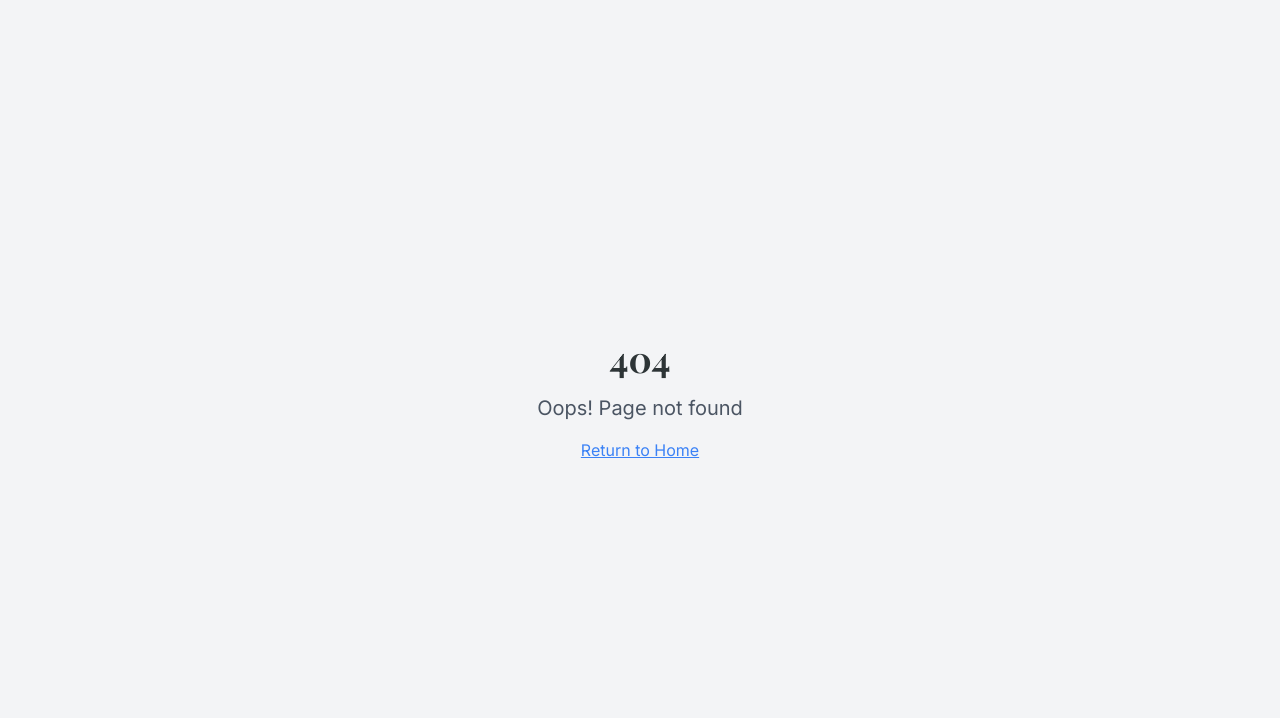
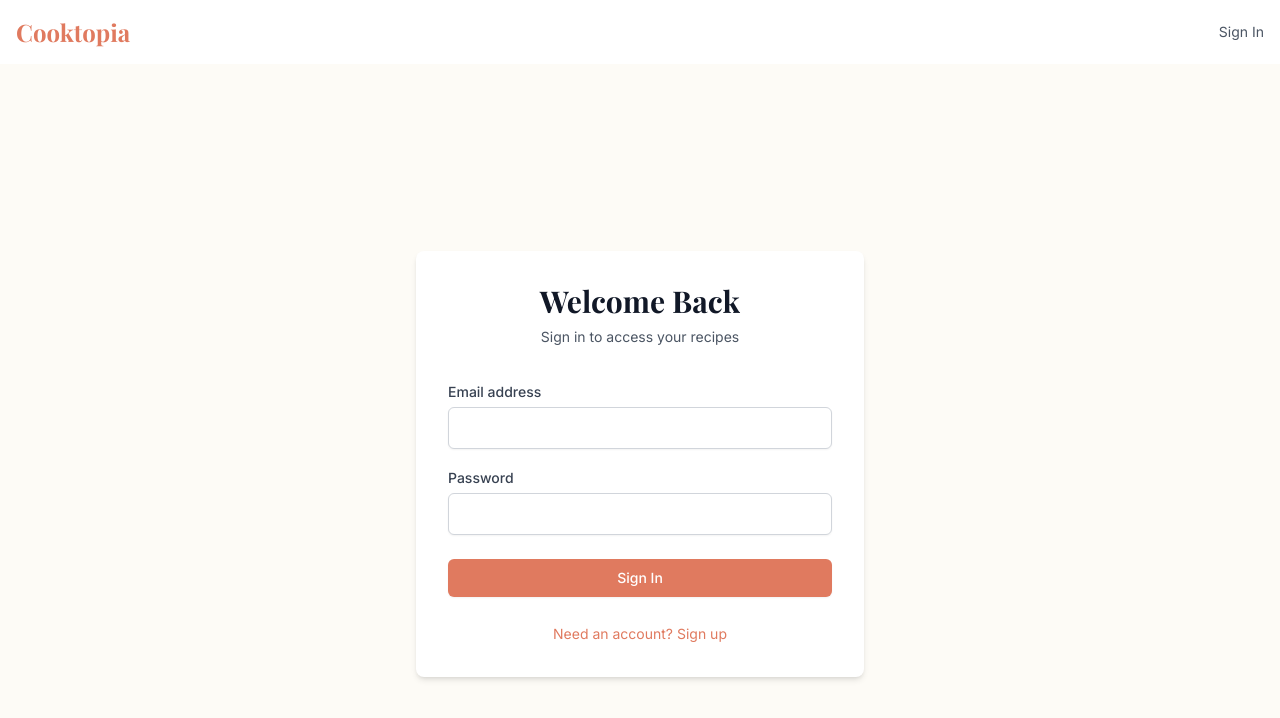
Before and after one commit to cooktopia2025/cooktopia-creation, a React (Vite) app: page /auth in a window 1280 px wide. Before the commit this address had no page. Shown: the top 718 px of the page. Built offline with nearby package versions, Linux system fonts and the light colour scheme.

Commit message:
Run SQL scripts
The SQL scripts have been reviewed and approved, and are now being executed.

```diff
--- a/src/App.tsx
+++ b/src/App.tsx
@@ -1,10 +1,14 @@
+
 import { Toaster } from "@/components/ui/toaster";
 import { Toaster as Sonner } from "@/components/ui/sonner";
 import { TooltipProvider } from "@/components/ui/tooltip";
 import { QueryClient, QueryClientProvider } from "@tanstack/react-query";
 import { BrowserRouter, Routes, Route } from "react-router-dom";
+import { AuthProvider } from "./contexts/AuthContext";
 import Index from "./pages/Index";
+import Auth from "./pages/Auth";
 import NotFound from "./pages/NotFound";
+import Header from "./components/Header";
 
 const queryClient = new QueryClient();
 
@@ -14,11 +18,14 @@ const App = () => (
       <Toaster />
       <Sonner />
       <BrowserRouter>
-        <Routes>
-          <Route path="/" element={<Index />} />
-          {/* ADD ALL CUSTOM ROUTES ABOVE THE CATCH-ALL "*" ROUTE */}
-          <Route path="*" element={<NotFound />} />
-        </Routes>
+        <AuthProvider>
+          <Header />
+          <Routes>
+            <Route path="/" element={<Index />} />
+            <Route path="/auth" element={<Auth />} />
+            <Route path="*" element={<NotFound />} />
+          </Routes>
+        </AuthProvider>
       </BrowserRouter>
     </TooltipProvider>
   </QueryClientProvider>
--- /dev/null
+++ b/src/components/Header.tsx
@@ -0,0 +1,40 @@
+
+import { useAuth } from "@/contexts/AuthContext";
+import { LogOut, Menu } from "lucide-react";
+import { Link } from "react-router-dom";
+
+const Header = () => {
+  const { user, signOut } = useAuth();
+
+  return (
+    <header className="bg-white shadow-sm">
+      <div className="container mx-auto px-4 py-4">
+        <div className="flex items-center justify-between">
+          <Link to="/" className="text-2xl font-serif font-bold text-terracotta">
+            Cooktopia
+          </Link>
+          <div className="flex items-center gap-4">
+            {user ? (
+              <button
+                onClick={() => signOut()}
+                className="flex items-center gap-2 text-sm text-gray-600 hover:text-gray-900"
+              >
+                <LogOut className="w-4 h-4" />
+                Sign Out
+              </button>
+            ) : (
+              <Link
+                to="/auth"
+                className="text-sm text-gray-600 hover:text-gray-900"
+              >
+                Sign In
+              </Link>
+            )}
+          </div>
+        </div>
+      </div>
+    </header>
+  );
+};
+
+export default Header;
--- /dev/null
+++ b/src/contexts/AuthContext.tsx
@@ -0,0 +1,111 @@
+
+import { createContext, useContext, useEffect, useState } from "react";
+import { User } from "@supabase/supabase-js";
+import { supabase } from "@/integrations/supabase/client";
+import { useNavigate } from "react-router-dom";
+import { useToast } from "@/hooks/use-toast";
+
+type AuthContextType = {
+  user: User | null;
+  loading: boolean;
+  signIn: (email: string, password: string) => Promise<void>;
+  signUp: (email: string, password: string) => Promise<void>;
+  signOut: () => Promise<void>;
+};
+
+const AuthContext = createContext<AuthContextType | undefined>(undefined);
+
+export function AuthProvider({ children }: { children: React.ReactNode }) {
+  const [user, setUser] = useState<User | null>(null);
+  const [loading, setLoading] = useState(true);
+  const navigate = useNavigate();
+  const { toast } = useToast();
+
+  useEffect(() => {
+    // Check active sessions and sets the user
+    supabase.auth.getSession().then(({ data: { session } }) => {
+      setUser(session?.user ?? null);
+      setLoading(false);
+    });
+
+    // Listen for changes on auth state
+    const {
+      data: { subscription },
+    } = supabase.auth.onAuthStateChange((_event, session) => {
+      setUser(session?.user ?? null);
+      setLoading(false);
+    });
+
+    return () => subscription.unsubscribe();
+  }, []);
+
+  const signUp = async (email: string, password: string) => {
+    try {
+      const { error } = await supabase.auth.signUp({
+        email,
+        password,
+      });
+      if (error) throw error;
+      toast({
+        title: "Success!",
+        description: "Please check your email to verify your account.",
+      });
+      navigate("/");
+    } catch (error: any) {
+      toast({
+        variant: "destructive",
+        title: "Error",
+        description: error.message,
+      });
+    }
+  };
+
+  const signIn = async (email: string, password: string) => {
+    try {
+      const { error } = await supabase.auth.signInWithPassword({
+        email,
+        password,
+      });
+      if (error) throw error;
+      toast({
+        title: "Welcome back!",
+        description: "You have successfully signed in.",
+      });
+      navigate("/");
+    } catch (error: any) {
+      toast({
+        variant: "destructive",
+        title: "Error",
+        description: error.message,
+      });
+    }
+  };
+
+  const signOut = async () => {
+    try {
+      const { error } = await supabase.auth.signOut();
+      if (error) throw error;
+      navigate("/auth");
+    } catch (error: any) {
+      toast({
+        variant: "destructive",
+        title: "Error",
+        description: error.message,
+      });
+    }
+  };
+
+  return (
+    <AuthContext.Provider value={{ user, loading, signIn, signUp, signOut }}>
+      {!loading && children}
+    </AuthContext.Provider>
+  );
+}
+
+export function useAuth() {
+  const context = useContext(AuthContext);
+  if (context === undefined) {
+    throw new Error("useAuth must be used within an AuthProvider");
+  }
+  return context;
+}
--- a/src/integrations/supabase/types.ts
+++ b/src/integrations/supabase/types.ts
@@ -9,7 +9,27 @@ export type Json =
 export type Database = {
   public: {
     Tables: {
-      [_ in never]: never
+      profiles: {
+        Row: {
+          avatar_url: string | null
+          created_at: string
+          id: string
+          username: string | null
+        }
+        Insert: {
+          avatar_url?: string | null
+          created_at?: string
+          id: string
+          username?: string | null
+        }
+        Update: {
+          avatar_url?: string | null
+          created_at?: string
+          id?: string
+          username?: string | null
+        }
+        Relationships: []
+      }
     }
     Views: {
       [_ in never]: never
--- /dev/null
+++ b/src/pages/Auth.tsx
@@ -0,0 +1,97 @@
+
+import { useState } from "react";
+import { useAuth } from "@/contexts/AuthContext";
+import { Navigate } from "react-router-dom";
+
+const Auth = () => {
+  const [isLogin, setIsLogin] = useState(true);
+  const [email, setEmail] = useState("");
+  const [password, setPassword] = useState("");
+  const { user, signIn, signUp } = useAuth();
+
+  if (user) {
+    return <Navigate to="/" replace />;
+  }
+
+  const handleSubmit = async (e: React.FormEvent) => {
+    e.preventDefault();
+    if (isLogin) {
+      await signIn(email, password);
+    } else {
+      await signUp(email, password);
+    }
+  };
+
+  return (
+    <div className="min-h-screen bg-cream flex items-center justify-center px-4">
+      <div className="max-w-md w-full space-y-8 bg-white p-8 rounded-lg shadow-md">
+        <div className="text-center">
+          <h2 className="text-3xl font-serif font-bold text-gray-900">
+            {isLogin ? "Welcome Back" : "Create Account"}
+          </h2>
+          <p className="mt-2 text-sm text-gray-600">
+            {isLogin
+              ? "Sign in to access your recipes"
+              : "Sign up to start sharing recipes"}
+          </p>
+        </div>
+        <form className="mt-8 space-y-6" onSubmit={handleSubmit}>
+          <div className="space-y-4">
+            <div>
+              <label htmlFor="email" className="text-sm font-medium text-gray-700">
+                Email address
+              </label>
+              <input
+                id="email"
+                name="email"
+                type="email"
+                required
+                value={email}
+                onChange={(e) => setEmail(e.target.value)}
+                className="mt-1 block w-full px-3 py-2 border border-gray-300 rounded-md shadow-sm focus:outline-none focus:ring-terracotta focus:border-terracotta"
+              />
+            </div>
+            <div>
+              <label
+                htmlFor="password"
+                className="text-sm font-medium text-gray-700"
+              >
+                Password
+              </label>
+              <input
+                id="password"
+                name="password"
+                type="password"
+                required
+                value={password}
+                onChange={(e) => setPassword(e.target.value)}
+                className="mt-1 block w-full px-3 py-2 border border-gray-300 rounded-md shadow-sm focus:outline-none focus:ring-terracotta focus:border-terracotta"
+              />
+            </div>
+          </div>
+
+          <button
+            type="submit"
+            className="w-full flex justify-center py-2 px-4 border border-transparent rounded-md shadow-sm text-sm font-medium text-white bg-terracotta hover:bg-terracotta/90 focus:outline-none focus:ring-2 focus:ring-offset-2 focus:ring-terracotta"
+          >
+            {isLogin ? "Sign In" : "Sign Up"}
+          </button>
+
+          <div className="text-center">
+            <button
+              type="button"
+              onClick={() => setIsLogin(!isLogin)}
+              className="text-sm text-terracotta hover:text-terracotta/80"
+            >
+              {isLogin
+                ? "Need an account? Sign up"
+                : "Already have an account? Sign in"}
+            </button>
+          </div>
+        </form>
+      </div>
+    </div>
+  );
+}
+
+export default Auth;
```
